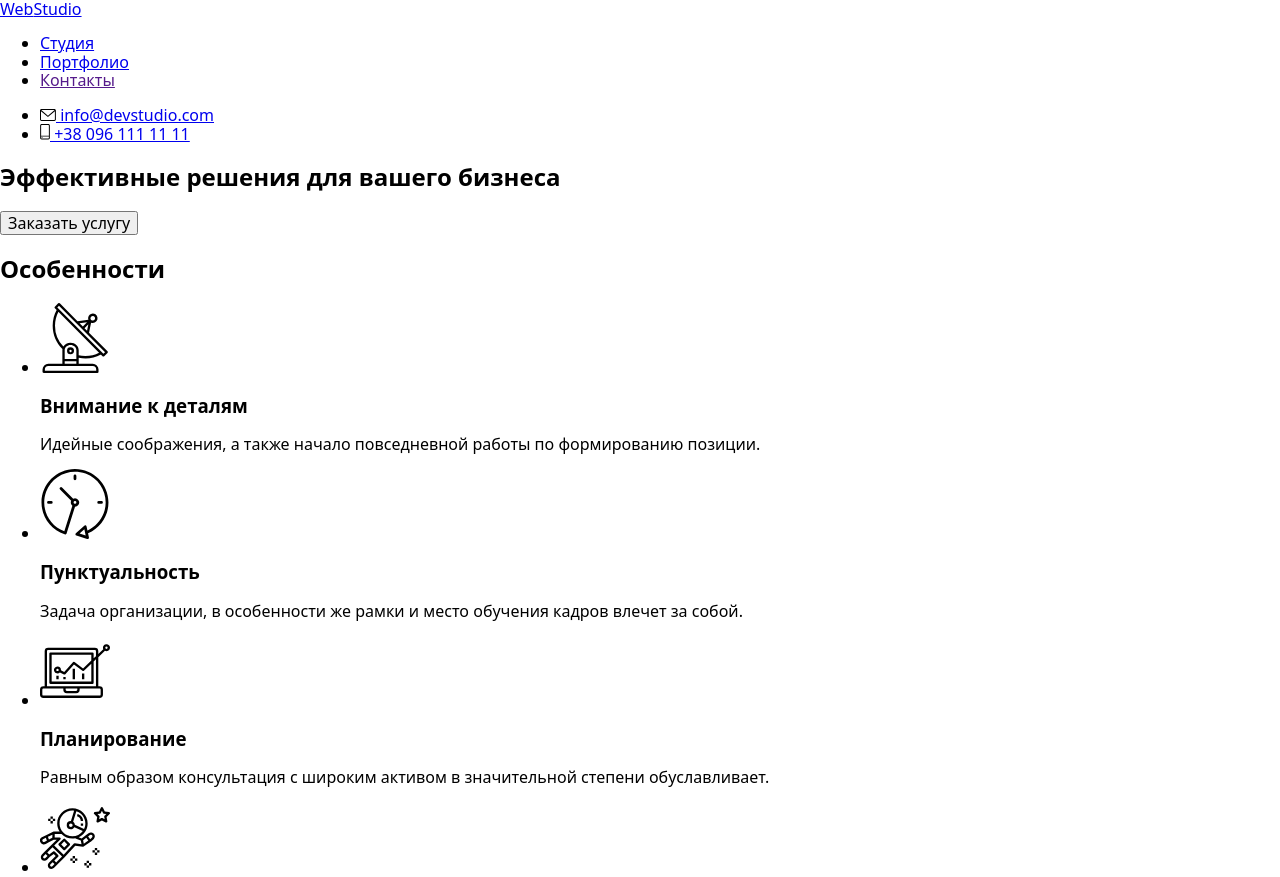
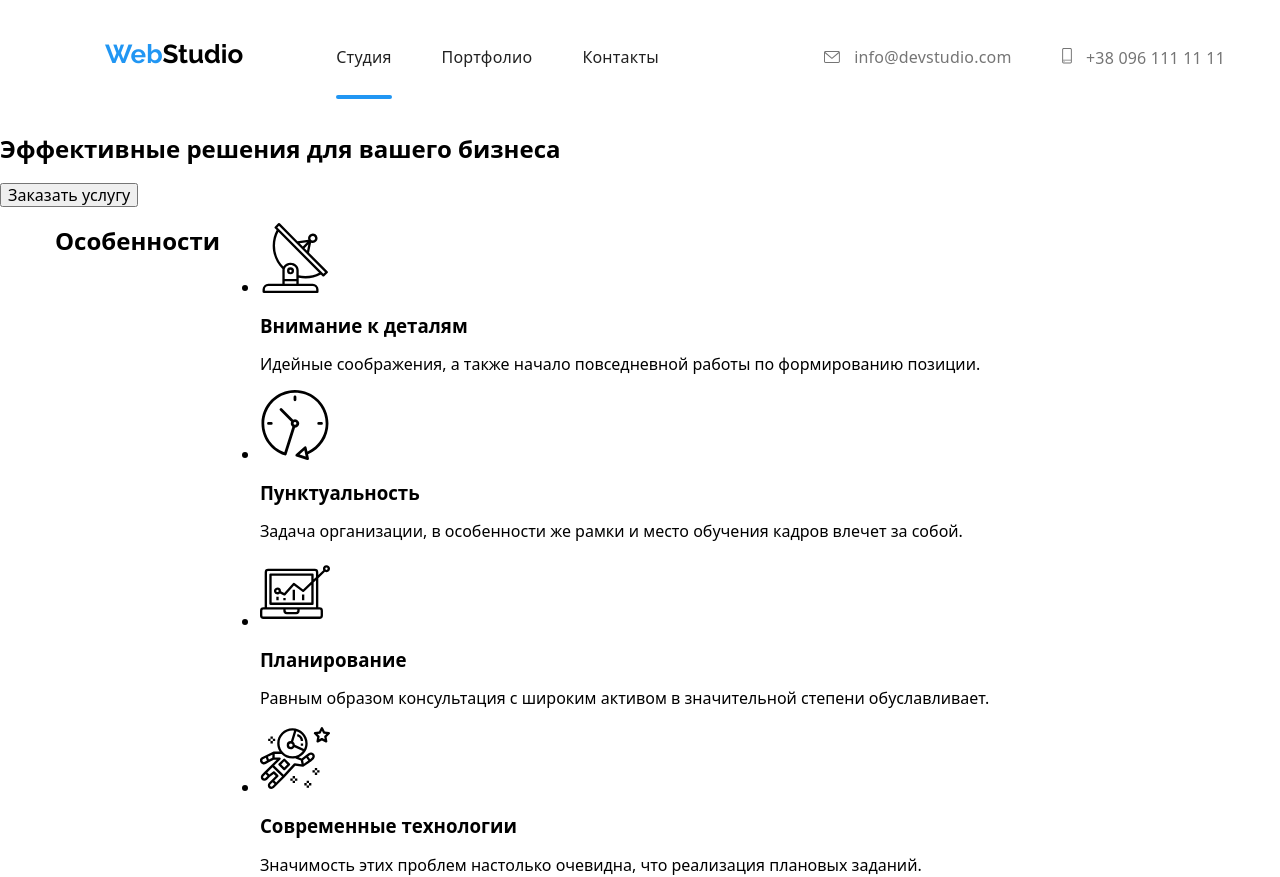
Before and after one commit to Annyenkov/goit-markup-hw-07, a plain HTML site: page index.html in a window 1280 px wide. Shown: the top 877 px of the page. Drawn offline with nearby package versions, Linux system fonts and the light colour scheme.

Commit message:
first try

```diff
--- a/index.html
+++ b/index.html
@@ -11,32 +11,33 @@
     <link rel="preconnect" href="https://fonts.gstatic.com" crossorigin>
     <link href="https://fonts.googleapis.com/css2?family=Raleway:wght@700&family=Roboto:wght@400;500;700;900&display=swap" rel="stylesheet">
     <link rel="stylesheet" href="https://cdnjs.cloudflare.com/ajax/libs/modern-normalize/1.1.0/modern-normalize.min.css">
+    <link rel="stylesheet" href="./css/main.min.css">
     <title>Document</title>
 </head>
 <body>
     <!--Хэдер-->
-    <header class="header">
-        <div class="container">
-          <nav class="header-nav">
-            <a class="header-logo" lang="en" href="./index.html"> <span class="logo-part">Web</span>Studio</a>
-            <ul class="header-list">
-              <li class="item"><a class="header-link current" href="./index.html">Студия</a></li>
-              <li class="item"><a class="header-link" href="./portfolio.html">Портфолио</a></li>
-              <li class="item"><a class="header-link" href="">Контакты</a></li>
+    <header>
+        <div class="container container--baseline">
+          <a class="logo" lang="en" href="./index.html"> <span class="logo__part">Web</span>Studio</a>
+          <nav class="nav">
+            <ul class="nav__list">
+              <li class="nav__item"><a class="nav__link nav__link--current" href="./index.html">Студия</a></li>
+              <li class="nav__item"><a class="nav__link" href="./portfolio.html">Портфолио</a></li>
+              <li class="nav__item"><a class="nav__link" href="">Контакты</a></li>
             </ul>
           </nav>
-          <ul class="header-list-contact">
-            <li class="item">
-              <a class="header-contact" href="mailto:info@devstudio.com">
-                <svg class="header-icon" width="16" height="12">
+          <ul class="contact contact--style">
+            <li class="contact__item">
+              <a class="contact__link contact__link--indent" href="mailto:info@devstudio.com">
+                <svg class="contact__icon" width="16" height="12">
                   <use href="./images/icons.svg#iconenvelope"></use>
                 </svg>
                 info@devstudio.com
               </a>
             </li>
-            <li class="item">
-              <a class="header-contact" href="tel:+380961111111">
-                <svg class="header-icon"  width="10" height="16">
+            <li class="contact__item">
+              <a class="contact__link contact__link--style" href="tel:+380961111111">
+                <svg class="contact__icon"  width="10" height="16">
                   <use href="./images/icons.svg#iconsmartphone"></use>
                 </svg>
                 +38 096 111 11 11
@@ -352,16 +353,16 @@
           <div>
             <a class="footer-logo" lang="en" href="./index.html"> <span class="logo-part">Web</span>Studio</a>
             <address>
-              <ul class="footer-list">
-                <li class="item">
-                  <a class="footer-adress" href="https://goo.gl/maps/x8rfosM5Hry5HzXB7" target="_blank"
+              <ul class="contact">
+                <li class="contact__item">
+                  <a class="contact__adress" href="https://goo.gl/maps/x8rfosM5Hry5HzXB7" target="_blank"
                     rel="noopener noreferrer">г.Киев, пр-т Леси Украинки, 26</a>
                 </li>
-                <li class="item">
-                  <a class="footer-contact" lang="en" href="mailto:info@devstudio.com">info@devstudio.com</a>
+                <li class="contact__item contact__item--text">
+                  <a class="contact__email" lang="en" href="mailto:info@devstudio.com">info@devstudio.com</a>
                 </li>
-                <li class="item">
-                  <a class="footer-contact" href="tel:+380961111111">+38 096 111 11 11</a>
+                <li class="contact__item contact__item--text">
+                  <a class="contact__tel" href="tel:+380961111111">+38 096 111 11 11</a>
                 </li>
               </ul>
             </address>
--- /dev/null
+++ b/sass/base/_variables.scss
@@ -0,0 +1,7 @@
+$first-text-color: #757575;
+$second-text-color: #212121;
+$third-text-color: #fff;
+$accent-color: #2196F3;
+$logo-color: #000;
+$background-color: #2F303A;
+$contact-color: rgba(255, 255, 255, .6);
--- /dev/null
+++ b/sass/components/_contacts.scss
@@ -0,0 +1,35 @@
+.contact {
+  padding: 0;
+  list-style: none;
+  &--style {
+    display: flex;
+    margin-left: auto;
+    font-weight: 500;
+    line-height: 1.14;
+    letter-spacing: .2px;
+  }
+  &--style &__item + &__item {
+    margin-left: 50px;
+  }
+  &__link {
+    text-decoration: none;
+    color: $first-text-color;
+    transition: color 250ms cubic-bezier(0.4, 0, 0.2, 1);
+    &:hover,
+    &:focus {
+      color: $accent-color;
+    }
+    &--indent {
+      padding: 30px 0;
+    }
+  }
+  &__icon {
+    margin-right: 10px;
+    fill: currentColor;
+  }
+  &__item--text {
+    font-style: normal;
+    line-height: 1.71;
+    color: $contact-color;
+  }
+}
--- /dev/null
+++ b/sass/components/_logo.scss
@@ -0,0 +1,14 @@
+.logo {
+  display: block;
+  padding-left: 50px;
+  font-family: 'Raleway', sans-serif;
+  font-weight: 700;
+  font-size: 26px;
+  line-height: 1.2;
+  text-decoration: none;
+  color: $logo-color;
+
+  &__part {
+    color: $accent-color;
+  }
+}
--- /dev/null
+++ b/sass/components/_nav.scss
@@ -0,0 +1,40 @@
+.nav {
+  &__list {
+    display: flex;
+    margin-left: 93px;
+    padding: 0;
+    list-style: none;
+    color: $second-text-color;
+  }
+  &__item + &__item {
+    margin-left: 50px;
+  }
+  &__link {
+    position: relative;
+    display: block;
+    padding-top: 32px;
+    padding-bottom: 33px;
+    font-weight: 500;
+    line-height: 1.14;
+    letter-spacing: .2px;
+    text-decoration: none;
+    color: $second-text-color;
+    transition: color 250ms cubic-bezier(0.4, 0, 0.2, 1);
+
+    &--current::after {
+      position: absolute;
+      left: 0;
+      bottom: 0;
+      display: block;
+      content: '';
+      height: 4px;
+      width: 100%;
+      border-radius: 2px;
+      background-color: $accent-color;
+    }
+  }
+  &__link:hover,
+  &__link:focus {
+    color: $accent-color;
+  }
+}
--- a/sass/main.scss
+++ b/sass/main.scss
@@ -0,0 +1,5 @@
+@import "./base/variables";
+@import "./utils/container";
+@import "./components/logo";
+@import "./components/nav";
+@import "./components/contacts"
--- /dev/null
+++ b/sass/utils/_container.scss
@@ -0,0 +1,12 @@
+.container {
+  display: flex;
+  width: 1200px;
+  margin-left: auto;
+  margin-right: auto;
+  padding-left: 15px;
+  padding-right: 15px;
+
+  &--baseline {
+    align-items: baseline;
+  }
+}
```
Also changed, not shown: css/main.css (added), css/main.min.css (added), 2 other files.
